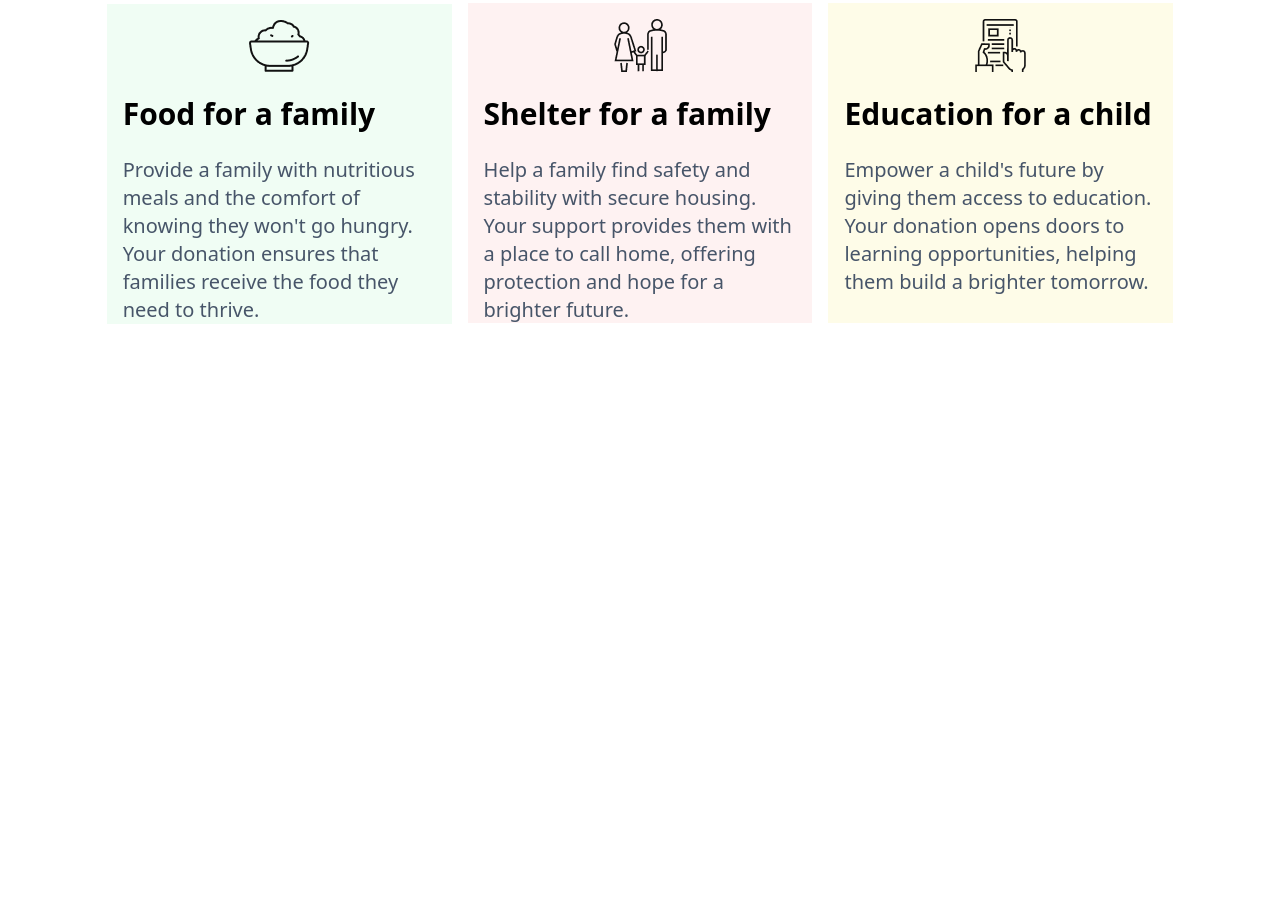
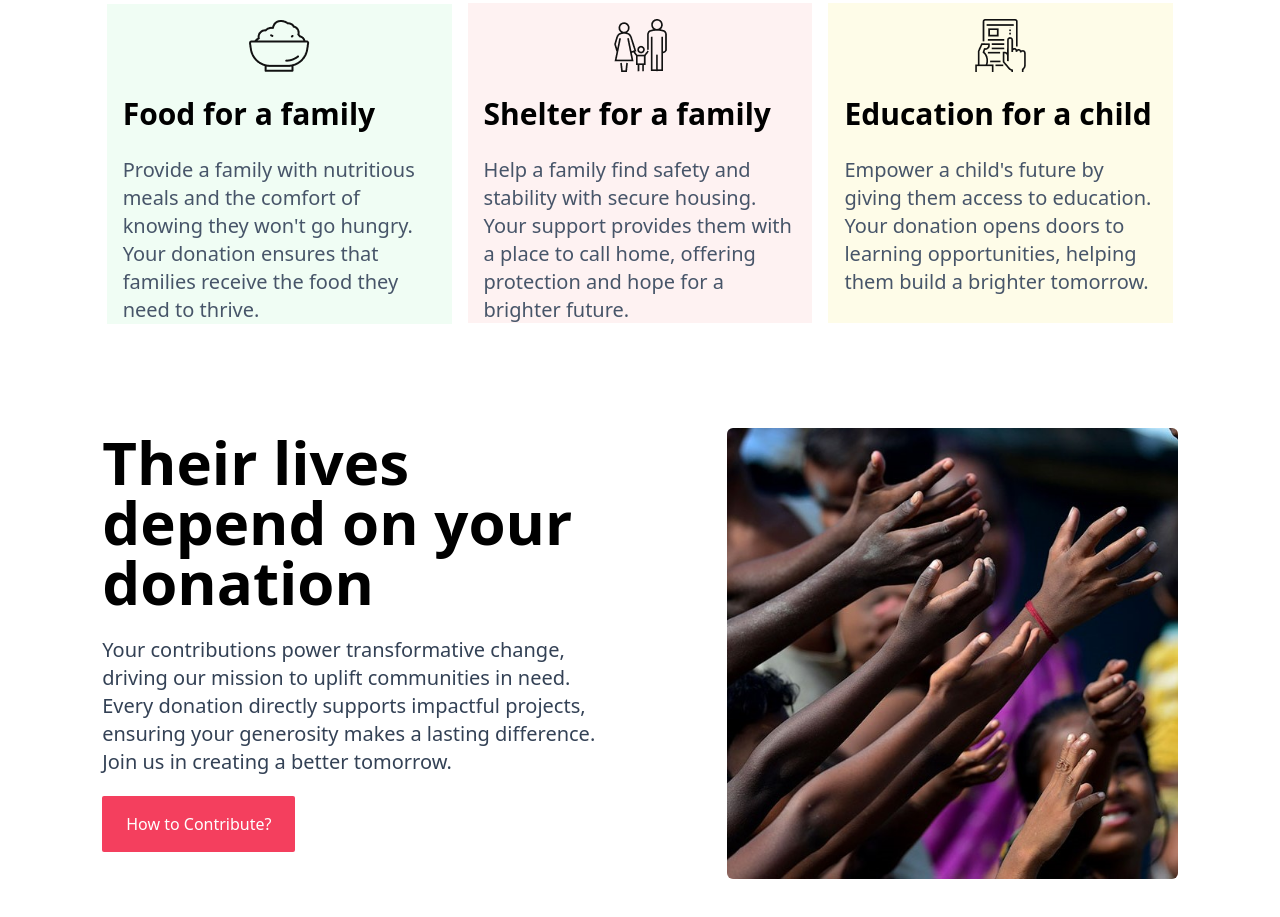
Before and after one commit to hsrokon/DonateToday-PH, a website: page index.html in a window 1280 px wide. Shown: the part 1779-2696 px from the top of the page. Before the commit the page ends 2263 px from the top, so only its background shows below. Drawn offline with Linux system fonts and the light colour scheme.

Commit message:
section3 part 1 done

```diff
--- a/index.html
+++ b/index.html
@@ -53,5 +53,18 @@
             </div>
         </div>
       </section>
+      <!-- section3 -->
+       <section class="mt-14 md:mt-20 w-11/12 mx-auto">
+        <div class="lg:w-11/12  mx-auto flex flex-col lg:flex-row items-center">
+            <div class="w-11/12 xl:w-9/12 md:ml-[4rem] lg:ml-0 mx-auto">
+                <h1 class="font-bold text-3xl md:text-4xl lg:text-5xl xl:text-6xl md:w-10/12">Their lives depend on your donation</h1>
+                <p class="mt-5 md:mt-6 text-xs text-slate-700 md:text-base xl:text-xl md:w-10/12">Your contributions power transformative change, driving our mission to uplift communities in need. Every donation directly supports impactful projects, ensuring your generosity makes a lasting difference. Join us in creating a better tomorrow.</span> </p>
+                <button class="mt-5 bg-rose-500 text-white py-2 px-4 lg:py-4 lg:px-6 rounded-sm hover:bg-rose-700 hover:scale-105">How to Contribute?</button>
+            </div>
+            <div>
+                <img class="rounded-md mt-6" src="images/1donation.jpg" alt="">
+            </div>
+        </div>
+       </section>
 </body>
 </html>
```
Also changed, not shown: images/1donation.jpg (added), images/2donation.jpg (added), images/Mask group.png (added), images/Rectangle 245.png (added), src/output.css.
